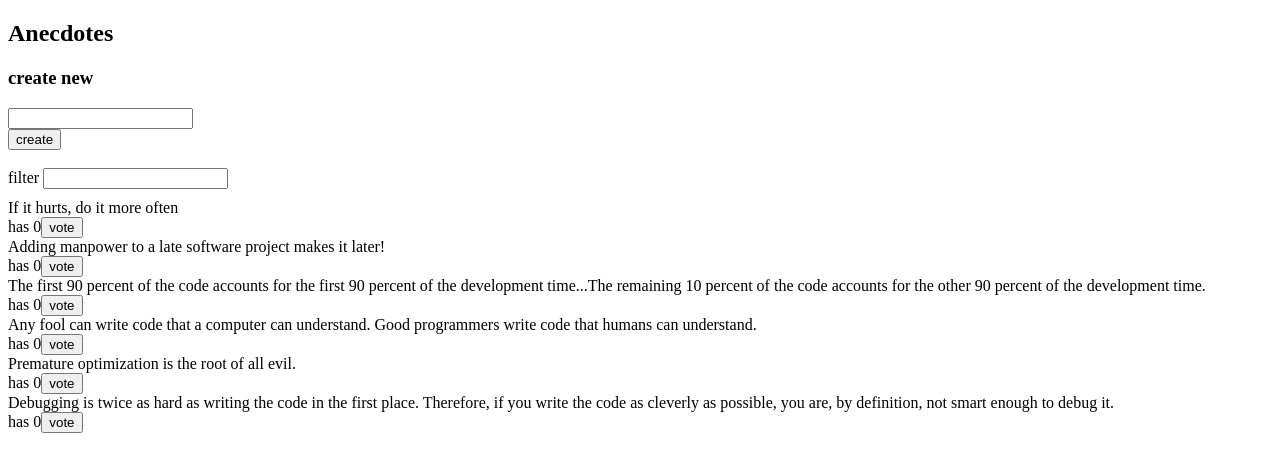
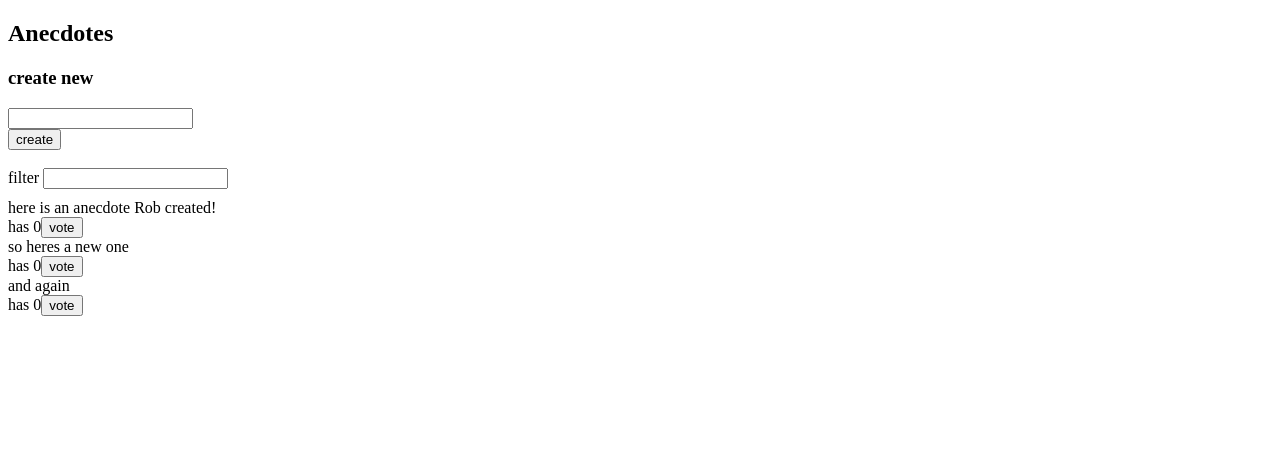
Before and after one commit to robmonday/redux-anecdotes, a React (Create React App) app: page / in a window 1280 px wide. Shown: the top 472 px of the page. Built offline with nearby package versions, Linux system fonts and the light colour scheme; data requests are answered from the project's data file.

Commit message:
exercises 6.13 & 6.14 completed

```diff
--- /dev/null
+++ b/db.json
@@ -0,0 +1,19 @@
+{
+  "anecdotes": [
+    {
+      "content": "here is an anecdote Rob created!",
+      "votes": 0,
+      "id": 212313
+    },
+    {
+      "content": "so heres a new one",
+      "votes": 0,
+      "id": 212314
+    },
+    {
+      "content": "and again",
+      "votes": 0,
+      "id": 212315
+    }
+  ]
+}
--- a/src/App.js
+++ b/src/App.js
@@ -1,12 +1,22 @@
-import { useSelector } from "react-redux"
+import { useEffect } from 'react'
 
 import AnecdoteForm from './components/AnecdoteForm'
 import AnecdoteList from './components/AnecdoteList'
 import Notification from './components/Notification'
 import Filter from './components/Filter'
 
+import anecdoteService from './services/anecdotes'
+import { setAnecdotes } from "./reducers/anecdoteReducer"
+
+import { useSelector, useDispatch } from "react-redux"
+import anecdotes from './services/anecdotes'
+
 const App = () => {
   const notification = useSelector(state => state.notification)
+  const dispatch = useDispatch()
+  useEffect(() => {
+    anecdoteService.getAll().then(anecdotes => dispatch(setAnecdotes(anecdotes)))
+  }, [dispatch])
 
   return (
     <div>
--- a/src/components/AnecdoteForm.js
+++ b/src/components/AnecdoteForm.js
@@ -2,14 +2,19 @@ import { useDispatch } from 'react-redux'
 import { create } from '../reducers/anecdoteReducer'
 import { notify, denotify } from '../reducers/notificationReducer'
 
+import anecdoteService from '../services/anecdotes'
+
 const AnecdoteForm = (props) => {
   const dispatch = useDispatch()
 
-  const addAnecdote = (event) => {
+  const addAnecdote = async (event) => {
     event.preventDefault()
     const content = event.target.anecdote.value
     event.target.anecdote.value = ''
-    dispatch(create(content))
+    const newAnecdote = await anecdoteService.createNew(content)
+    dispatch(create(newAnecdote))
+
+
     dispatch(notify(`Created: ${content}`))
     setTimeout(() => {
       dispatch(denotify())
--- a/src/index.js
+++ b/src/index.js
@@ -6,6 +6,7 @@ import App from './App'
 import store from './store'
 
 ReactDOM.createRoot(document.getElementById('root')).render(
+
   <Provider store={store}>
     <App />
   </Provider>
--- a/src/reducers/anecdoteReducer.js
+++ b/src/reducers/anecdoteReducer.js
@@ -1,45 +1,47 @@
 import { createSlice } from '@reduxjs/toolkit'
 
-const anecdotesAtStart = [
-  'If it hurts, do it more often',
-  'Adding manpower to a late software project makes it later!',
-  'The first 90 percent of the code accounts for the first 90 percent of the development time...The remaining 10 percent of the code accounts for the other 90 percent of the development time.',
-  'Any fool can write code that a computer can understand. Good programmers write code that humans can understand.',
-  'Premature optimization is the root of all evil.',
-  'Debugging is twice as hard as writing the code in the first place. Therefore, if you write the code as cleverly as possible, you are, by definition, not smart enough to debug it.'
-]
+// const anecdotesAtStart = [
+//   'If it hurts, do it more often',
+//   'Adding manpower to a late software project makes it later!',
+//   'The first 90 percent of the code accounts for the first 90 percent of the development time...The remaining 10 percent of the code accounts for the other 90 percent of the development time.',
+//   'Any fool can write code that a computer can understand. Good programmers write code that humans can understand.',
+//   'Premature optimization is the root of all evil.',
+//   'Debugging is twice as hard as writing the code in the first place. Therefore, if you write the code as cleverly as possible, you are, by definition, not smart enough to debug it.'
+// ]
 
 const getId = () => (100000 * Math.random()).toFixed(0)
 
-const asObject = (anecdote) => {
-  return {
-    content: anecdote,
-    id: getId(),
-    votes: 0
-  }
-}
+// const asObject = (anecdote) => {
+//   return {
+//     content: anecdote,
+//     id: getId(),
+//     votes: 0
+//   }
+// }
 
-const initialState = anecdotesAtStart.map(asObject)
+// const initialState = anecdotesAtStart.map(asObject)
 
 const anecdoteSlice = createSlice({
   name: 'anecdote',
-  initialState,
+  initialState: [],
   reducers: {
     create(state, action) {
-      const content = action.payload
-      state.push({
-        content,
-        id: getId(),
-        votes: 0,
-      })
+      state.push(action.payload)
     },
     vote(state, action) {
       const id = action.payload
       const anecdoteIndex = state.findIndex(a => a.id === id)
       state[anecdoteIndex].votes += 1
+    },
+    appendAnecdote(state, action) {
+      state.push(action.payload)
+    },
+    setAnecdotes(state, action) {
+      return action.payload
     }
   }
 })
 
+export const { vote, create, appendAnecdote, setAnecdotes } = anecdoteSlice.actions
+
 export default anecdoteSlice.reducer
-export const { vote, create } = anecdoteSlice.actions
--- /dev/null
+++ b/src/services/anecdotes.js
@@ -0,0 +1,16 @@
+import axios from 'axios'
+
+const baseUrl = 'http://localhost:3001/anecdotes'
+
+const getAll = async () => {
+  const response = await axios.get(baseUrl)
+  return response.data
+}
+
+const createNew = async (content) => {
+  const object = { content, votes: 0 }
+  const response = await axios.post(baseUrl, object)
+  return response.data
+}
+
+export default { getAll, createNew }
```
Also changed, not shown: package.json (+6 -1 lines), 1 other file (tests, documents, lock files or other folders).
